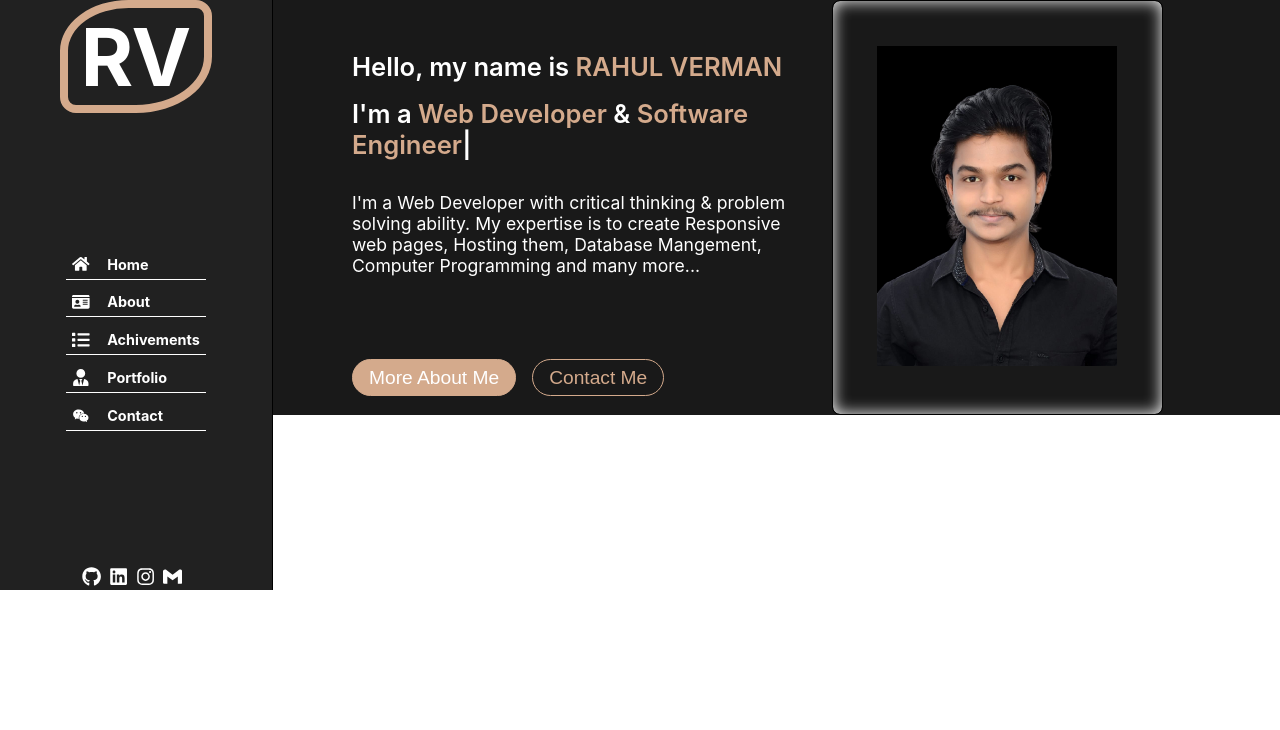
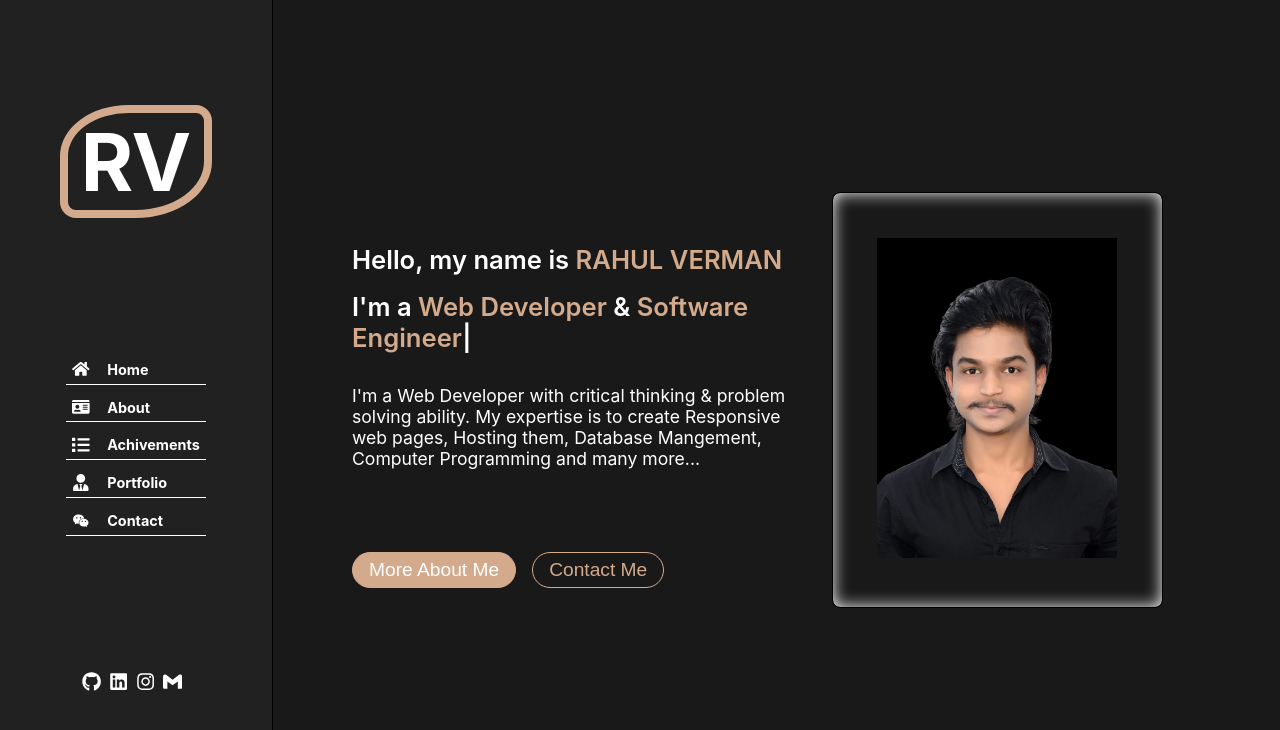
Before and after one commit to rahulverman121/rahul-verman-Portfolio, a React (Create React App) app: page / in a window 1280 px wide. Shown: the top 730 px of the page. Built offline with nearby package versions, Linux system fonts and the light colour scheme.

Commit message:
Update App.css

```diff
--- a/src/App.css
+++ b/src/App.css
@@ -10,9 +10,13 @@
 }
 .menuu {
   position: fixed;
+  height : 100% ;
+
 }
 .maiin {
   margin-left: 17rem;
+  height : 100% ;
+  position: absolute;
 
 }
 
```
